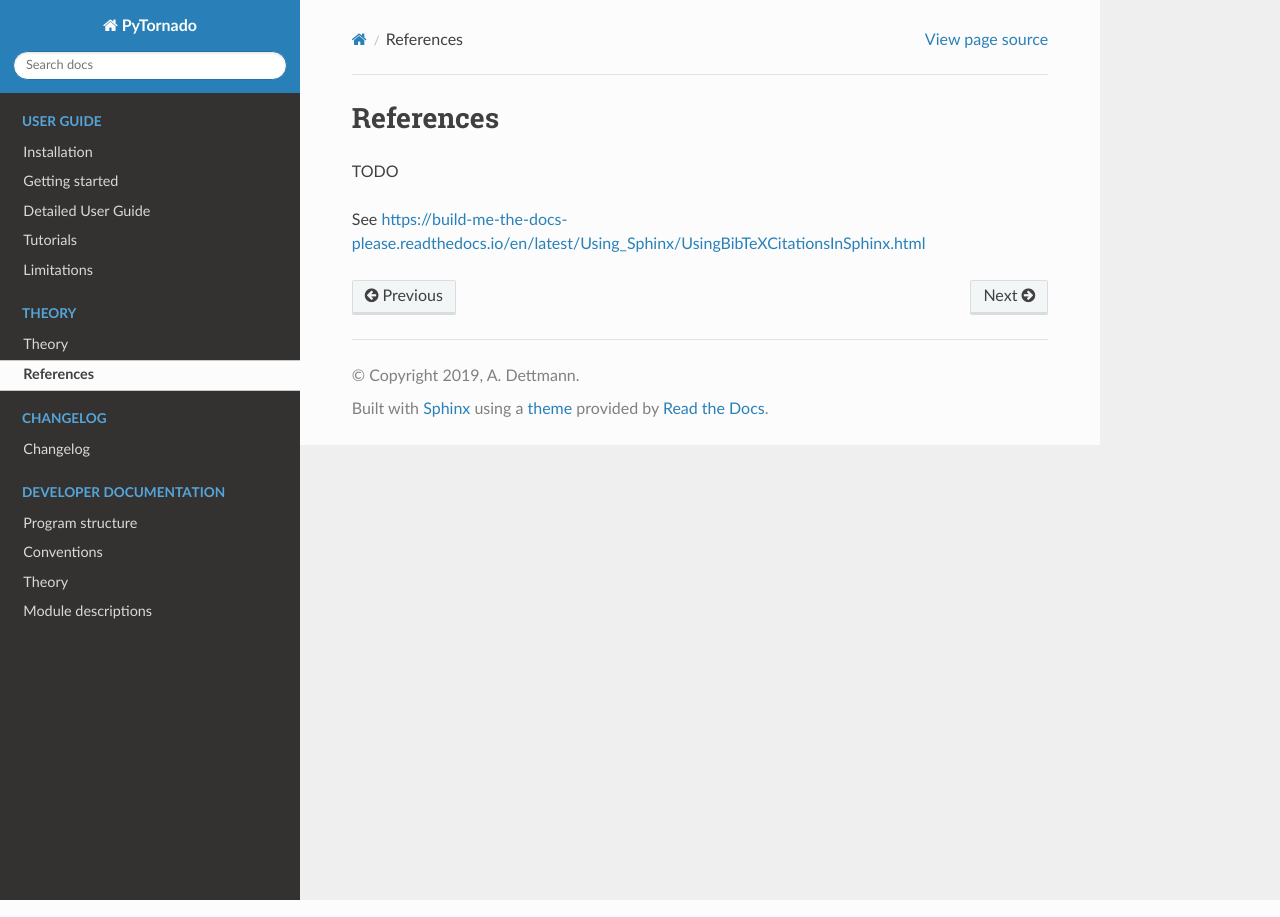
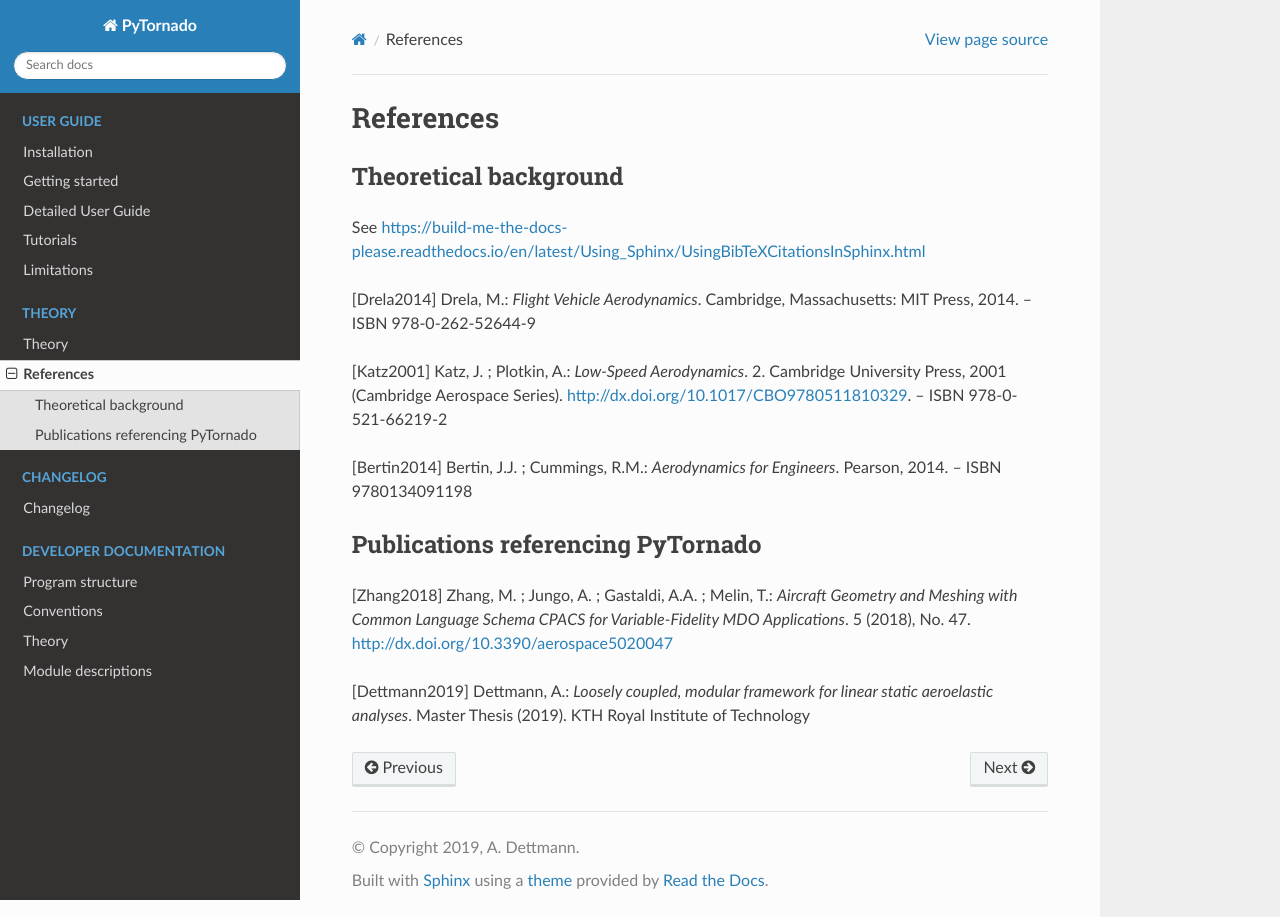
Before and after one commit to airinnova/pytornado, a Sphinx documentation site: the page built from docs/source/theory/references.rst, in a window 1280 px wide. Built offline with Sphinx 7.4.7 and the Read the Docs theme 2.0.0, drawn with Linux system fonts in a browser that asks for light colours; the version number could not be read and is left out.

Commit message:
Added references for PyTornado

```diff
--- a/docs/source/theory/references.rst
+++ b/docs/source/theory/references.rst
@@ -3,6 +3,20 @@
 References
 ==========
 
-TODO
+Theoretical background
+----------------------
 
 See https://build-me-the-docs-please.readthedocs.io/en/latest/Using_Sphinx/UsingBibTeXCitationsInSphinx.html
+
+[Drela2014] Drela, M.: *Flight Vehicle Aerodynamics*. Cambridge, Massachusetts: MIT Press, 2014. -- ISBN 978-0-262-52644-9
+
+[Katz2001] Katz, J. ; Plotkin, A.: *Low-Speed Aerodynamics*. 2. Cambridge University Press, 2001 (Cambridge Aerospace Series). http://dx.doi.org/10.1017/CBO9780511810329. -- ISBN 978-0-521-66219-2
+
+[Bertin2014] Bertin, J.J. ; Cummings, R.M.: *Aerodynamics for Engineers*. Pearson, 2014. -- ISBN 9780134091198
+
+Publications referencing |name|
+-------------------------------
+
+[Zhang2018] Zhang, M. ; Jungo, A. ; Gastaldi, A.A. ; Melin, T.: *Aircraft Geometry and Meshing with Common Language Schema CPACS for Variable-Fidelity MDO Applications*. 5 (2018), No. 47. http://dx.doi.org/10.3390/aerospace5020047
+
+[Dettmann2019] Dettmann, A.: *Loosely coupled, modular framework for linear static aeroelastic analyses*. Master Thesis (2019). KTH Royal Institute of Technology
```
